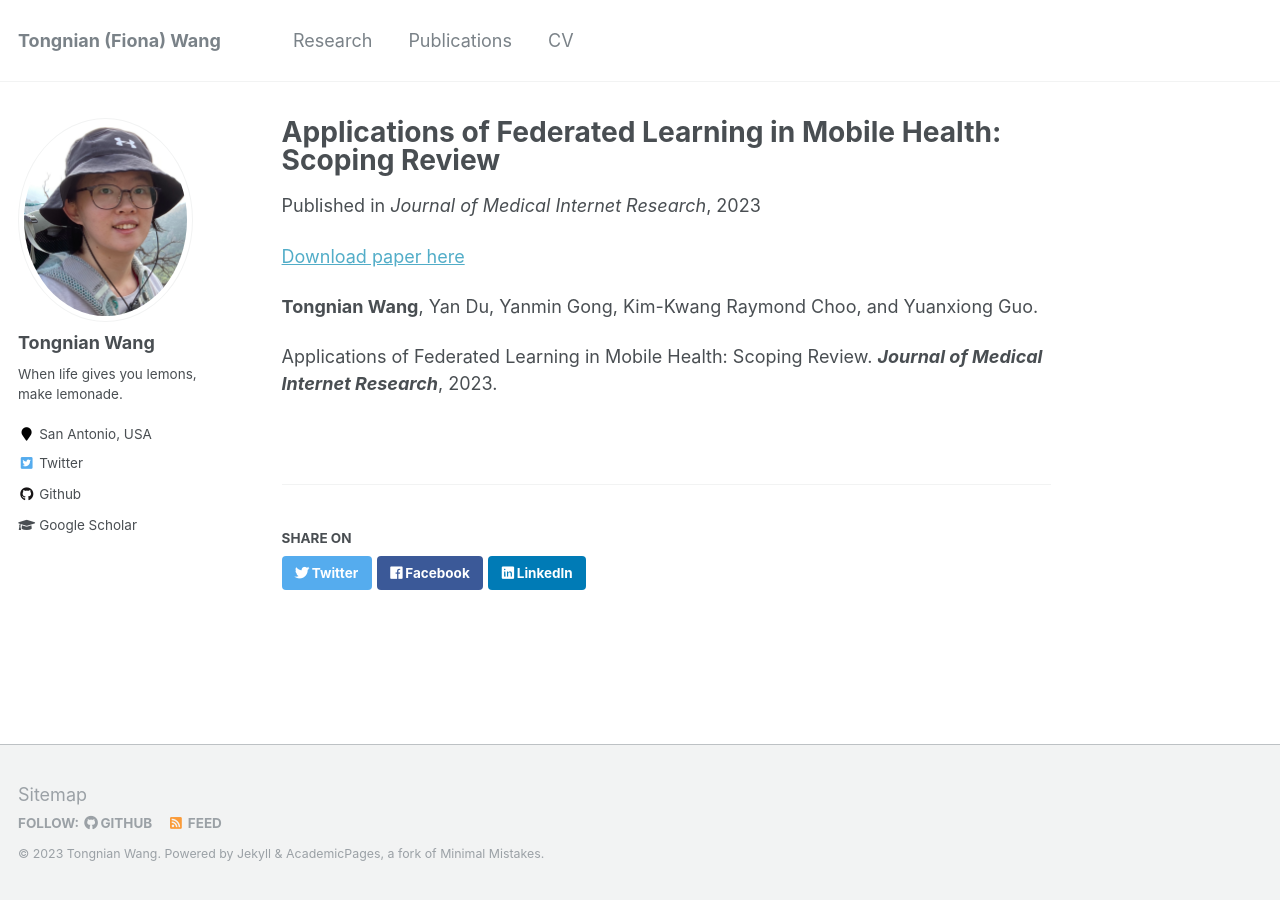
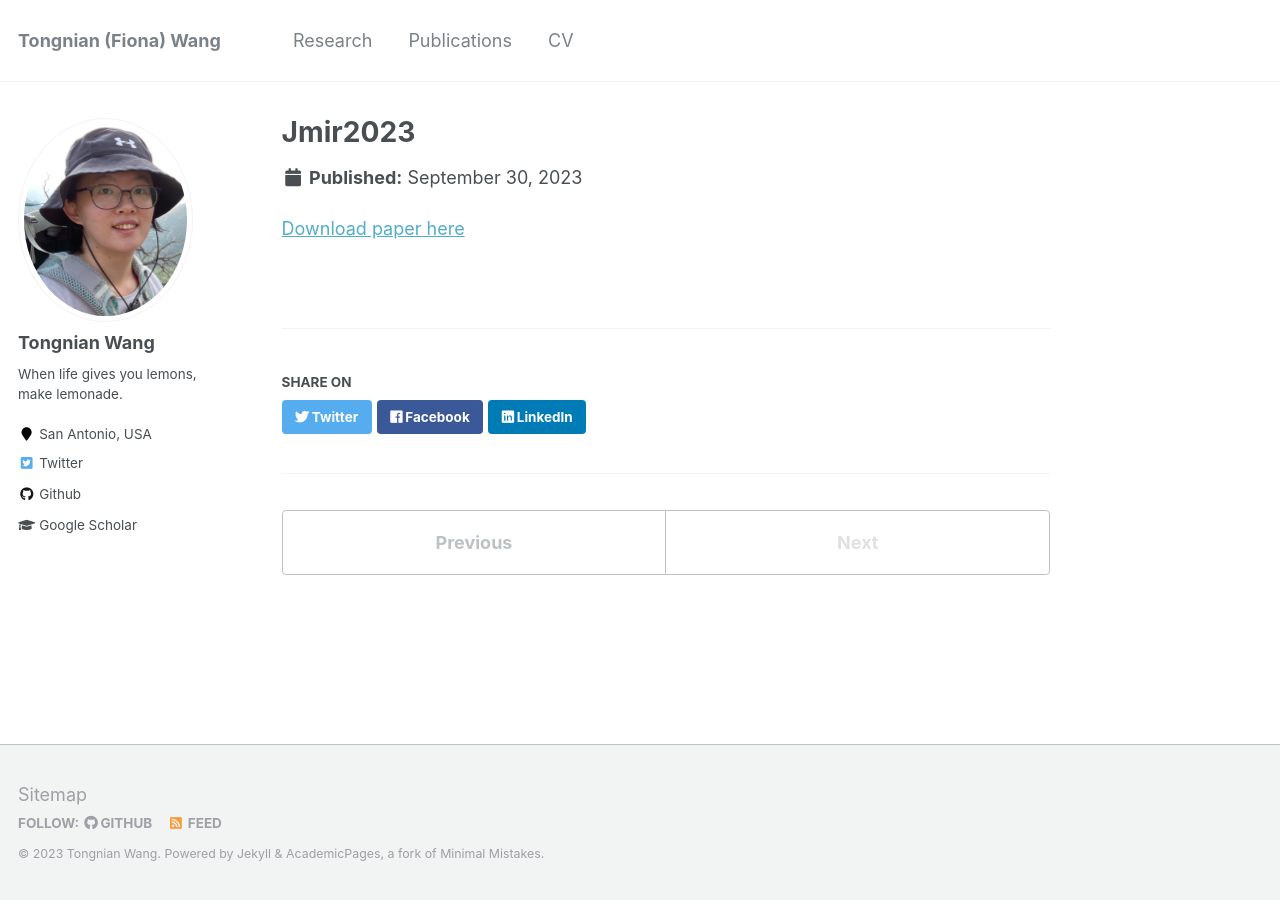
Before and after one commit to tongnianw/tongnianw.github.io, a Jekyll site: the page built from _publications/JMIR2023.md, in a window 1280 px wide. Built offline with Jekyll 4.4.1, drawn with Linux system fonts in a browser that asks for light colours; a file with an impossible date is left out.

Commit message:
update paper

```diff
--- a/_publications/JMIR2023.md
+++ b/_publications/JMIR2023.md
@@ -1,16 +1,5 @@
 ---
-title: "Applications of Federated Learning in Mobile Health: Scoping Review"
-collection: publications
-permalink: /publication/JMIR2023
-date: 2023-05-01
-venue: 'Journal of Medical Internet Research'
-# excerpt: 'This paper is about the number 2. The number 3 is left for future work.'
-paperurl: 'https://www.jmir.org/2023/1/e43006/'
 citation: 'Wang, T., Du, Y., Gong, Y., Choo, K. K. R., & Guo, Y. (2023). Applications of Federated Learning in Mobile Health: Scoping Review. Journal of Medical Internet Research, 25, e43006.'
 ---
 
 [Download paper here](https://www.jmir.org/2023/1/e43006/)
-
-**Tongnian Wang**, Yan Du, Yanmin Gong, Kim-Kwang Raymond Choo, and Yuanxiong Guo.
-
-Applications of Federated Learning in Mobile Health: Scoping Review. ***Journal of Medical Internet Research***, 2023.
```
Also changed, not shown: _includes/archive-single-publish.html (+2 -29 lines), _publications/BioNLP.md (+0 -11 lines).
